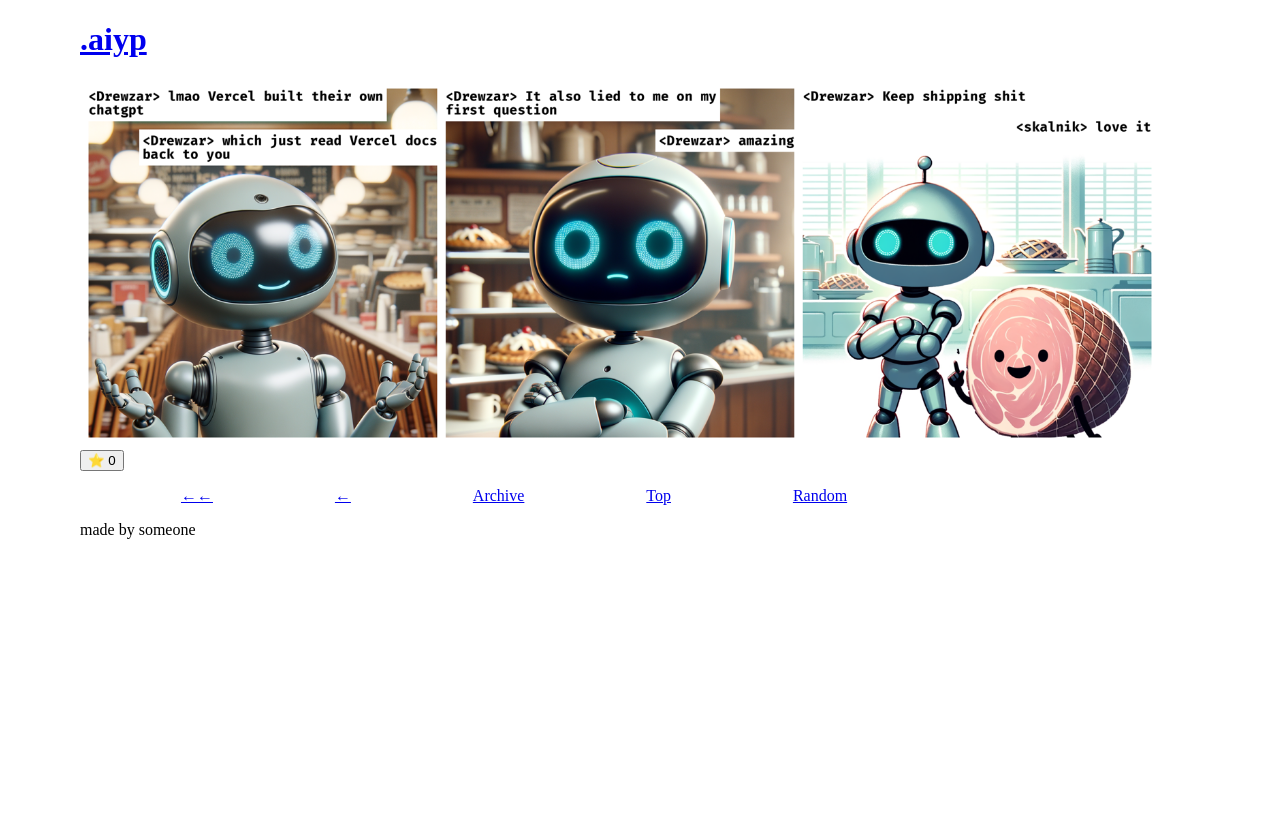
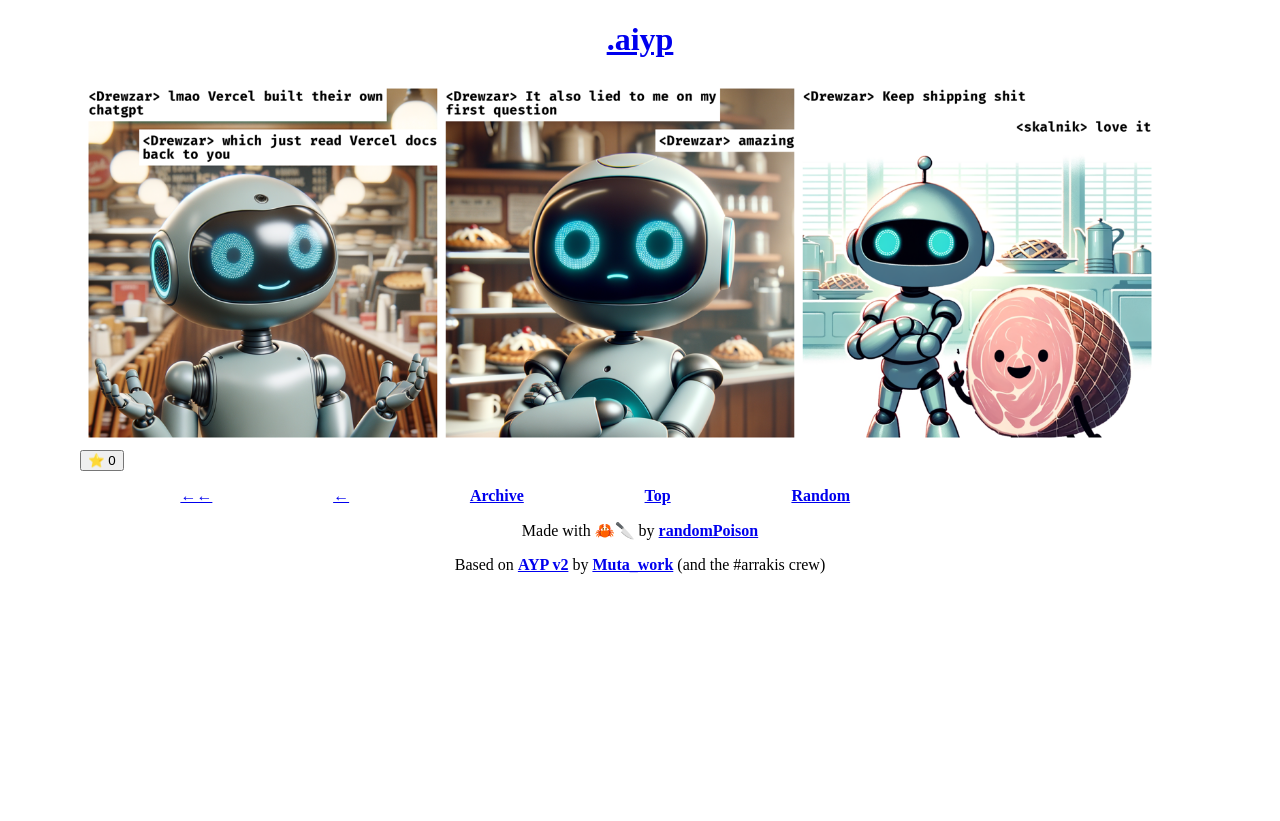
Before and after one commit to randomPoison/comic-bot, a Flask app: page / in a window 1280 px wide. Run offline with Flask 3, Linux system fonts and the light colour scheme; some libraries are stand-ins or nearby versions.

Commit message:
Add attributions to the footer

```diff
--- a/static/css/styles.css
+++ b/static/css/styles.css
@@ -28,3 +28,19 @@ body {
 .hidden {
     visibility: hidden;
 }
+
+a {
+    font-weight: bold;
+}
+
+footer {
+    margin: 0 auto;
+}
+
+footer p {
+    text-align: center;
+}
+
+header {
+    text-align: center;
+}
--- a/templates/base.html.jinja
+++ b/templates/base.html.jinja
@@ -37,7 +37,8 @@
       </nav>
     </main>
     <footer>
-      <p>made by someone</p>
+      <p>Made with 🦀🔪 by <a href="https://github.com/randomPoison">randomPoison</a></p>
+      <p>Based on <a href="https://ayp.wtf.cat/">AYP v2</a> by <a href="http://wtf.cat/">Muta_work</a> (and the #arrakis crew)</p>
     </footer>
   </div>
 
```
